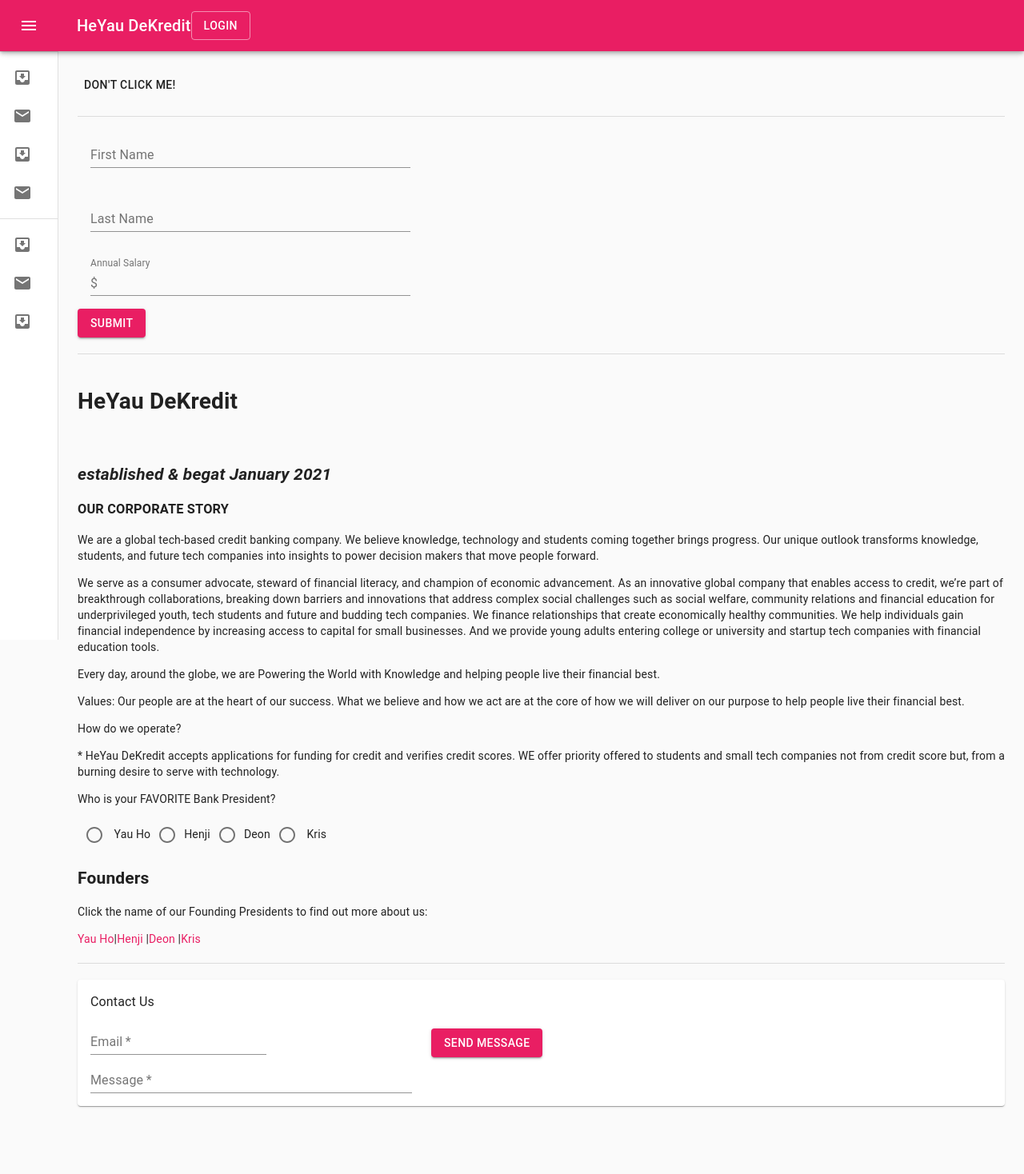
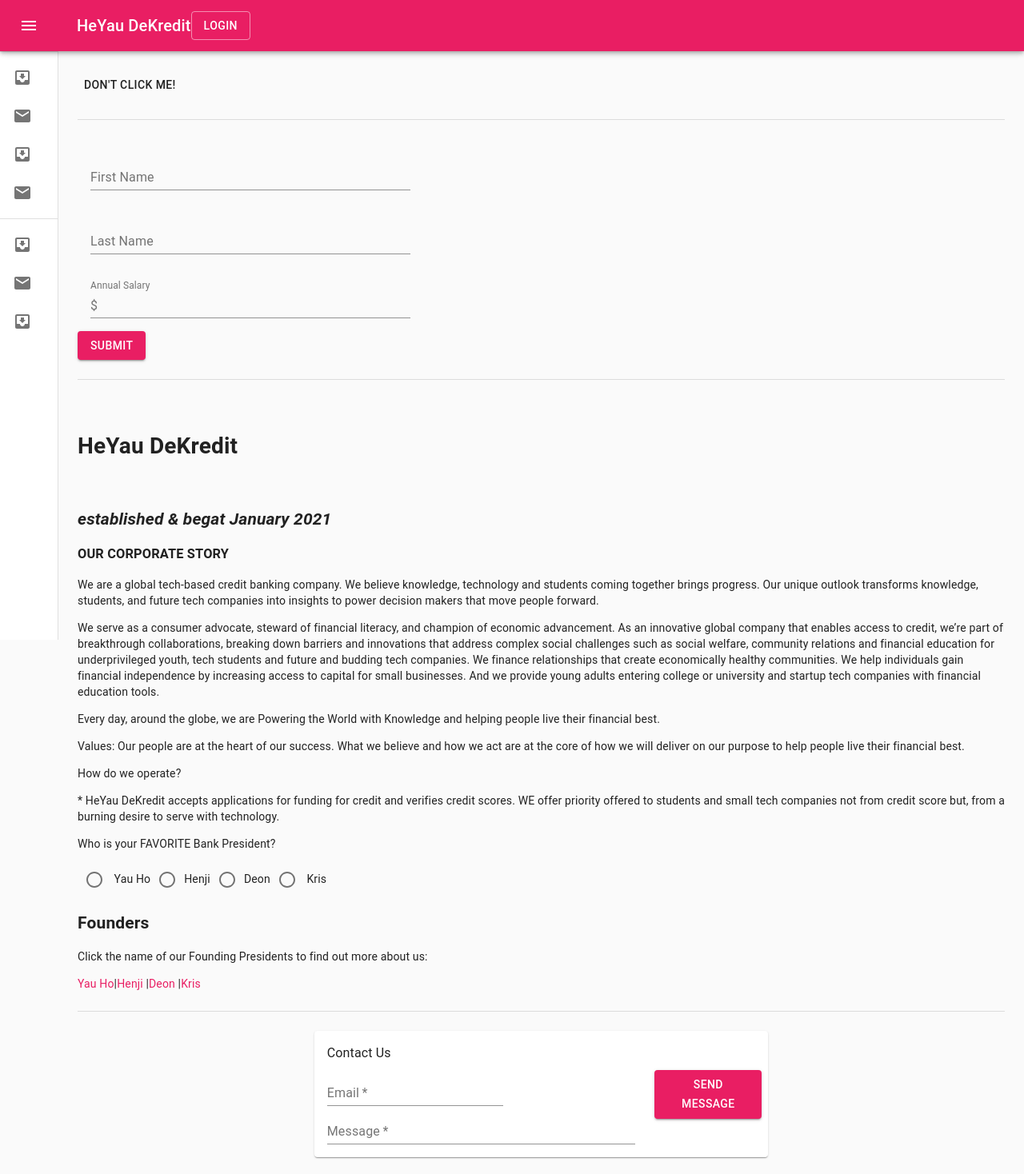
Before and after one commit to SuperArtisMickens/TTP7-CustomComponents, a React (Create React App) app: page / in a window 1280 px wide. Shown: the top 1468 px of the page at 80% size. Before the commit the page ends 1407 px from the top, so only its background shows below. Built offline with nearby package versions, Linux system fonts and the light colour scheme.

Commit message:
replaced br tags with Grid spacing

```diff
--- a/src/components/MiniDrawer.js
+++ b/src/components/MiniDrawer.js
@@ -174,29 +174,34 @@
 			<main className={classes.content}>
 				<div className={classes.toolbar} />
 
-				<Grid container>
+				<Grid container spacing={3}>
+					{/* Snackbar */}
 					<Grid item xs={12}>
 						<SimpleSnackbar></SimpleSnackbar>
-						<br />
+					</Grid>
+
+					{/* Application */}
+					<Grid item xs={12}>
 						<Divider />
 					</Grid>
-
 					<Grid item xs={12}>
 						<AppForm />
-						<br />
+					</Grid>
+
+					{/* About Us */}
+					<Grid item xs={12}>
 						<Divider />
 					</Grid>
-
 					<Grid item xs={12}>
 						<About_Us />
-						<br />
-						<br />
-						<Divider />
 					</Grid>
 
 					{/* Contact Us */}
 					<Grid item xs={12}>
-						<br></br>
+						<Divider />
+					</Grid>
+					<Grid item xs></Grid>
+					<Grid item xs={6}>
 						<Card className={classes.root}>
 							<CardContent>
 								<Typography className={classes.title} gutterBottom>
@@ -223,6 +228,7 @@
 							</CardActions>
 						</Card>
 					</Grid>
+					<Grid item xs></Grid>
 				</Grid>
 			</main>
 		</div>
```
